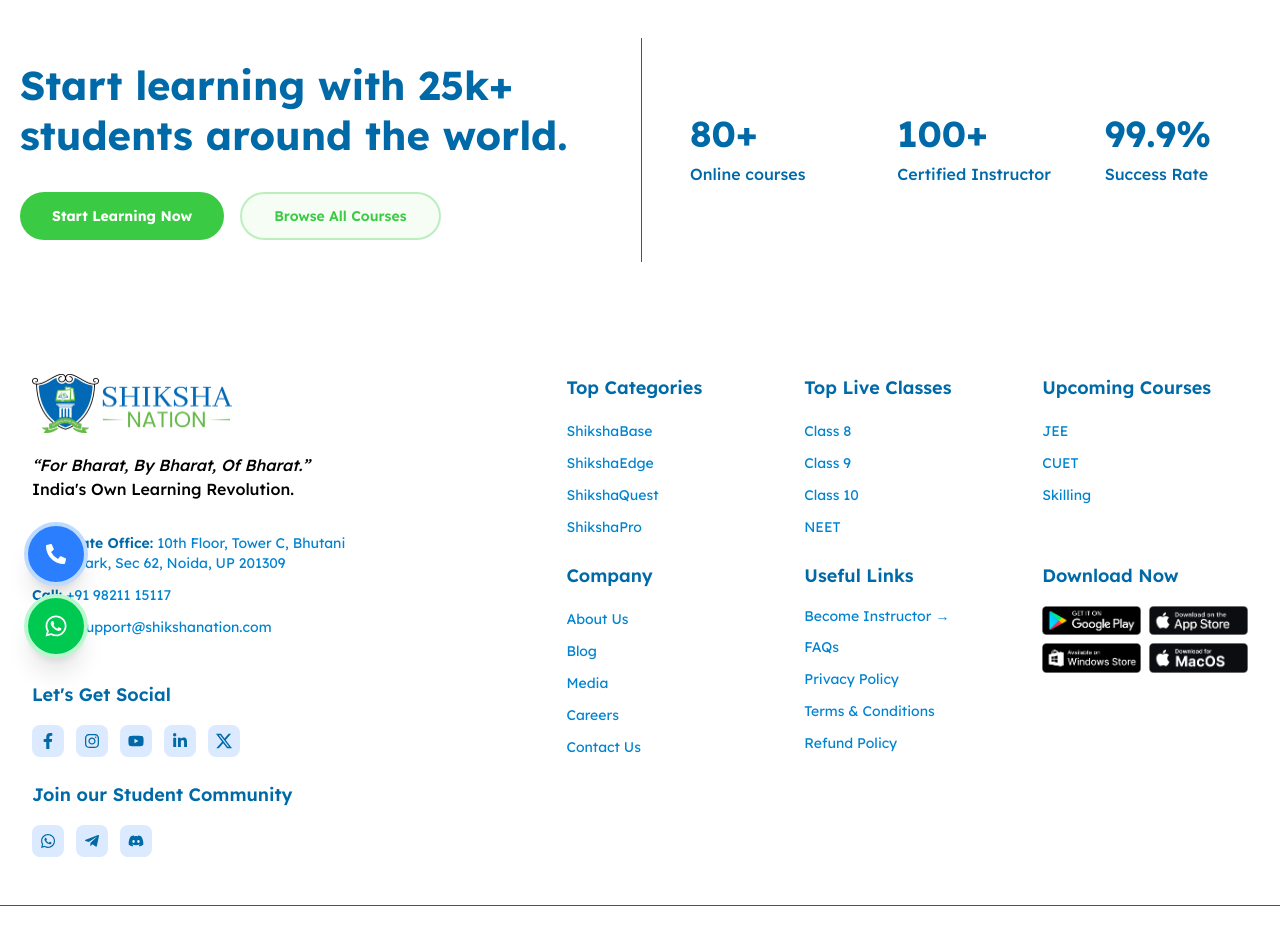
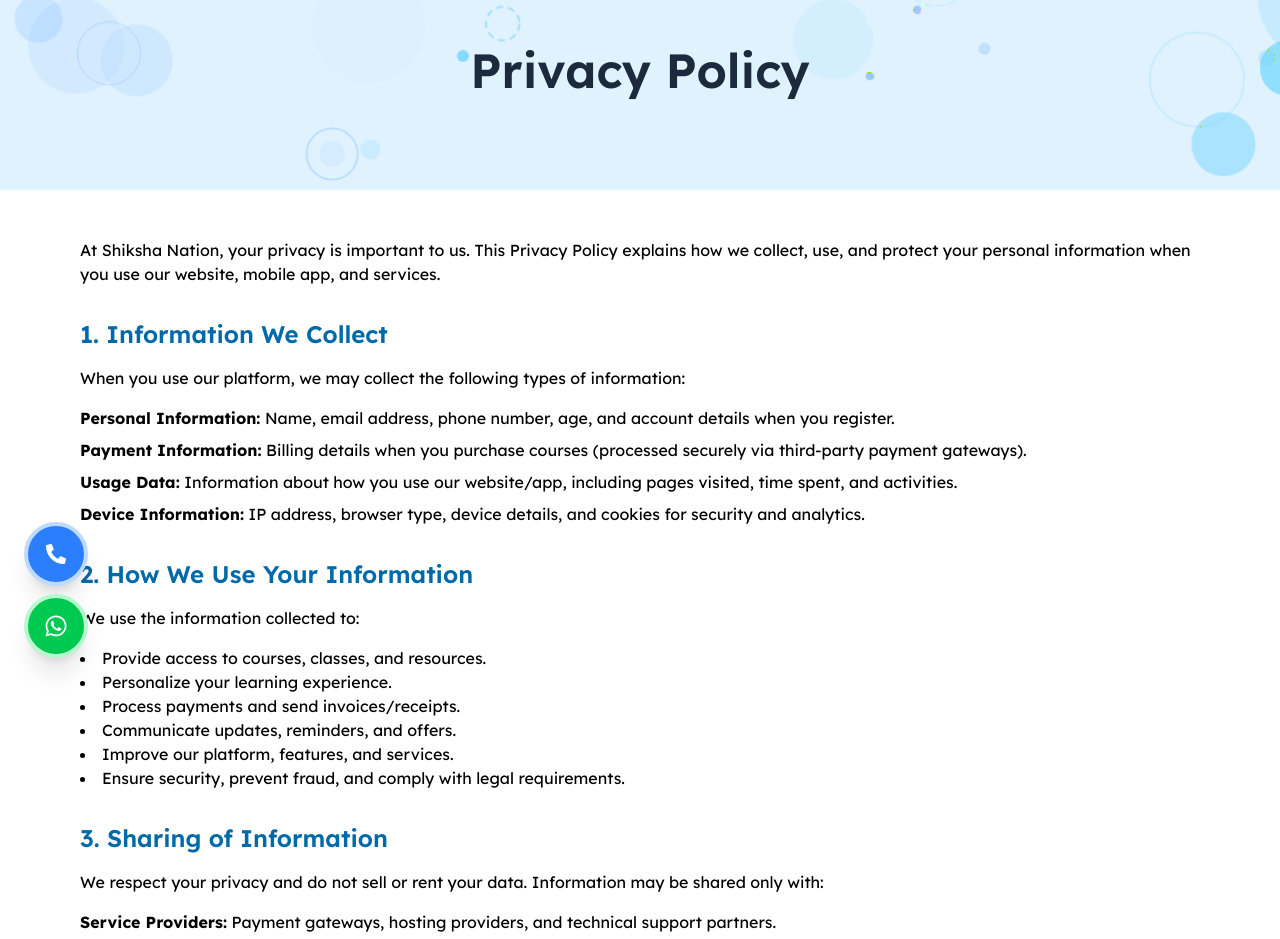
Before and after one commit to shikshanationdev/web, a Next.js app: page /privacy-policy in a window 1280 px wide. Shown: the part 122-1061 px from the top of the page. Built offline with nearby package versions, Linux system fonts and the light colour scheme.

Commit message:
Privacy Policy page complete

```diff
--- a/src/app/privacy-policy/page.tsx
+++ b/src/app/privacy-policy/page.tsx
@@ -1,9 +1,17 @@
-import React from 'react'
+import React from 'react';
+import Banner from '@/components/Banner';
+import PrivacyPolicyContent from '@/components/privacy/PrivacyPolicyContent';
 
-const page = () => {
+const PrivacyPolicyPage = () => {
   return (
-    <div className='max-w-[1536px] mx-auto'>page</div>
-  )
-}
+    <div className='max-w-[1536px] mx-auto'>
+      <Banner
+        heading="Privacy Policy"
+        subtitle="Your privacy is important to us"
+      />
+      <PrivacyPolicyContent />
+    </div>
+  );
+};
 
-export default page
+export default PrivacyPolicyPage;
--- /dev/null
+++ b/src/components/privacy/PrivacyPolicyContent.tsx
@@ -0,0 +1,127 @@
+"use client";
+import React from "react";
+
+const PrivacyPolicyContent: React.FC = () => {
+  return (
+    <div className="max-w-6xl mx-auto px-4 py-12">
+      <div className="max-w-none">
+        <p className="mb-8">
+          At Shiksha Nation, your privacy is important to us. This Privacy Policy explains how we collect, use, and protect your personal information when you use our website, mobile app, and services.
+        </p>
+
+        <section className="mb-8">
+          <h2 className="text-2xl font-semibold mb-4 text-sky-700">
+            1. Information We Collect
+          </h2>
+          <p className="mb-4">
+            When you use our platform, we may collect the following types of information:
+          </p>
+          <p className="mb-2"><strong>Personal Information:</strong> Name, email address, phone number, age, and account details when you register.</p>
+          <p className="mb-2"><strong>Payment Information:</strong> Billing details when you purchase courses (processed securely via third-party payment gateways).</p>
+          <p className="mb-2"><strong>Usage Data:</strong> Information about how you use our website/app, including pages visited, time spent, and activities.</p>
+          <p className="mb-2"><strong>Device Information:</strong> IP address, browser type, device details, and cookies for security and analytics.</p>
+        </section>
+
+        <section className="mb-8">
+          <h2 className="text-2xl font-semibold mb-4 text-sky-700">
+            2. How We Use Your Information
+          </h2>
+          <p className="mb-4">
+            We use the information collected to:
+          </p>
+          <ul className="list-disc list-inside mb-4">
+            <li>Provide access to courses, classes, and resources.</li>
+            <li>Personalize your learning experience.</li>
+            <li>Process payments and send invoices/receipts.</li>
+            <li>Communicate updates, reminders, and offers.</li>
+            <li>Improve our platform, features, and services.</li>
+            <li>Ensure security, prevent fraud, and comply with legal requirements.</li>
+          </ul>
+        </section>
+
+        <section className="mb-8">
+          <h2 className="text-2xl font-semibold mb-4 text-sky-700">
+            3. Sharing of Information
+          </h2>
+          <p className="mb-4">
+            We respect your privacy and do not sell or rent your data. Information may be shared only with:
+          </p>
+          <p className="mb-2"><strong>Service Providers:</strong> Payment gateways, hosting providers, and technical support partners.</p>
+          <p className="mb-2"><strong>Legal Authorities:</strong> When required by law or to protect our rights.</p>
+          <p className="mb-2"><strong>Affiliates/Partners:</strong> Only if you opt in for promotional or collaborative content.</p>
+        </section>
+
+        <section className="mb-8">
+          <h2 className="text-2xl font-semibold mb-4 text-sky-700 ">
+            4. Cookies & Tracking
+          </h2>
+          <p className="mb-4">
+            Our platform uses cookies and similar technologies to:
+          </p>
+          <ul className="list-disc list-inside mb-4">
+            <li>Keep you logged in.</li>
+            <li>Save preferences.</li>
+            <li>Analyze site traffic and usage for better performance.</li>
+          </ul>
+          <p>You can manage or disable cookies in your browser settings.</p>
+        </section>
+
+        <section className="mb-8">
+          <h2 className="text-2xl font-semibold mb-4 text-sky-700">
+            5. Data Security
+          </h2>
+          <p className="mb-2">
+            We use industry-standard security measures to protect your personal information. While we strive for complete security, no system is 100% secure.
+          </p>
+          <p>We recommend safeguarding your login credentials.</p>
+        </section>
+
+        <section className="mb-8">
+          <h2 className="text-2xl font-semibold mb-4 text-sky-700">
+            6. Children's Privacy
+          </h2>
+          <p>
+            Our platform is designed for students, but if you are under 18 years, you must use the platform under the guidance of a parent or guardian.
+          </p>
+        </section>
+
+        <section className="mb-8">
+          <h2 className="text-2xl font-semibold mb-4 text-sky-700">
+            7. Your Rights
+          </h2>
+          <p className="mb-4">
+            You have the right to:
+          </p>
+          <ul className="list-disc list-inside mb-4">
+            <li>Access and update your personal data.</li>
+            <li>Request deletion of your account and data.</li>
+            <li>Opt out of promotional emails and messages.</li>
+          </ul>
+        </section>
+
+        <section className="mb-8">
+          <h2 className="text-2xl font-semibold mb-4 text-sky-700">
+            8. Changes to This Privacy Policy
+          </h2>
+          <p>
+            We may update this Privacy Policy occasionally. Updates will be posted on this page with a revised "Last Updated" date.
+          </p>
+        </section>
+
+        <section>
+          <h2 className="text-2xl font-semibold mb-4 text-sky-700">
+            9. Contact Us
+          </h2>
+          <p className="mb-4">
+            For any questions or concerns regarding these Terms & Conditions, please contact us:
+          </p>
+          <p className="mb-2 text-sky-600"><strong className=" text-sky-700">Corporate Office:</strong> 10th Floor, Tower C, Bhutani Cyber Park, Sec 62, Noida, UP 201309</p>
+          <p className="mb-2 text-sky-600"><strong className=" text-sky-700">Call:</strong> +91 98211 15117</p>
+          <p className="mb-2 text-sky-600"><strong className=" text-sky-700">Email:</strong> support@shikshanation.com</p>
+        </section>
+      </div>
+    </div>
+  );
+};
+
+export default PrivacyPolicyContent;
```
